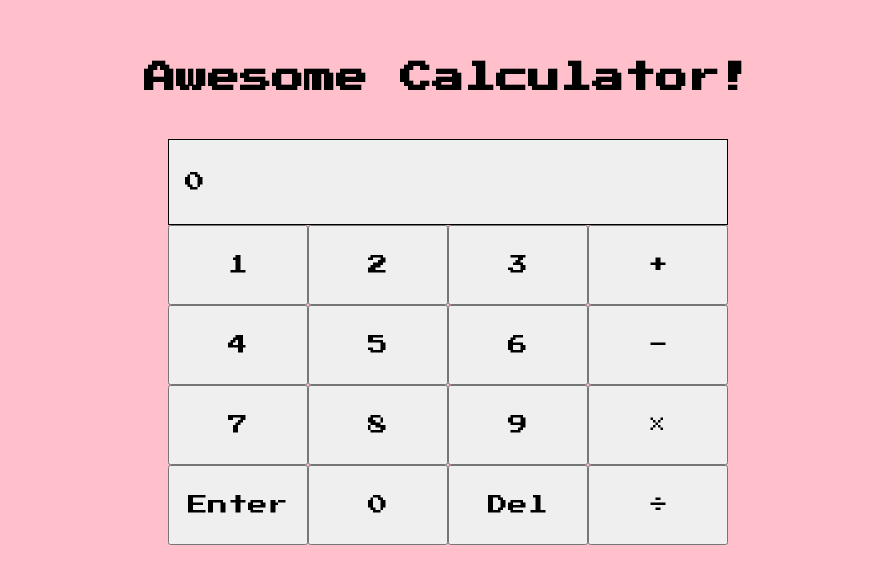
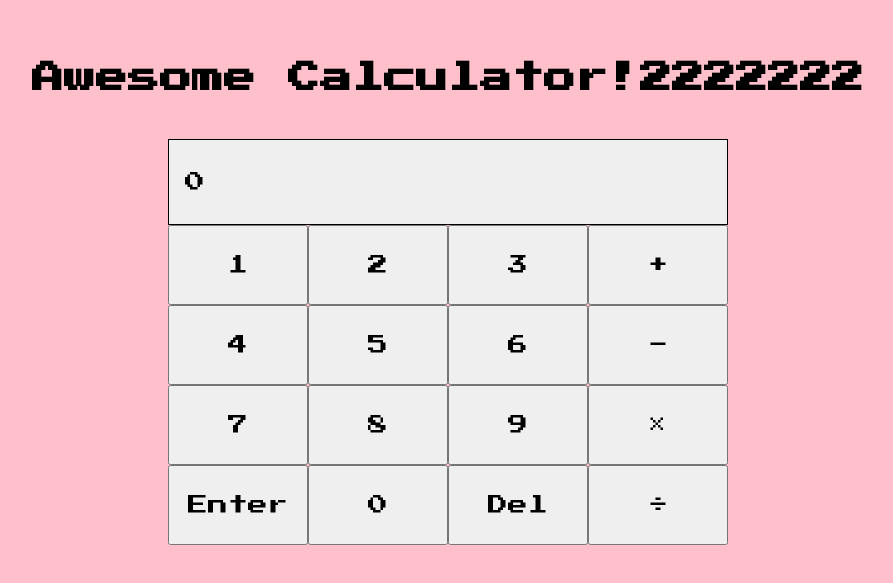
Before and after one commit to crazydumbbell/calculator2, a plain HTML site: page index.html in a window 1280 px wide. Shown: the part 107-690 px from the top of the page, without its empty margins (192-1085 px from the left). Drawn offline with Linux system fonts and the light colour scheme.

Commit message:
22222222

```diff
--- a/index.html
+++ b/index.html
@@ -7,7 +7,7 @@
     <link rel="stylesheet" href="style.css" />
   </head>
   <body>
-    <h1>Awesome Calculator!</h1>
+    <h1>Awesome Calculator!2222222</h1>
     <div>
       <div class="result"></div>
       <div class="calculator">
```
